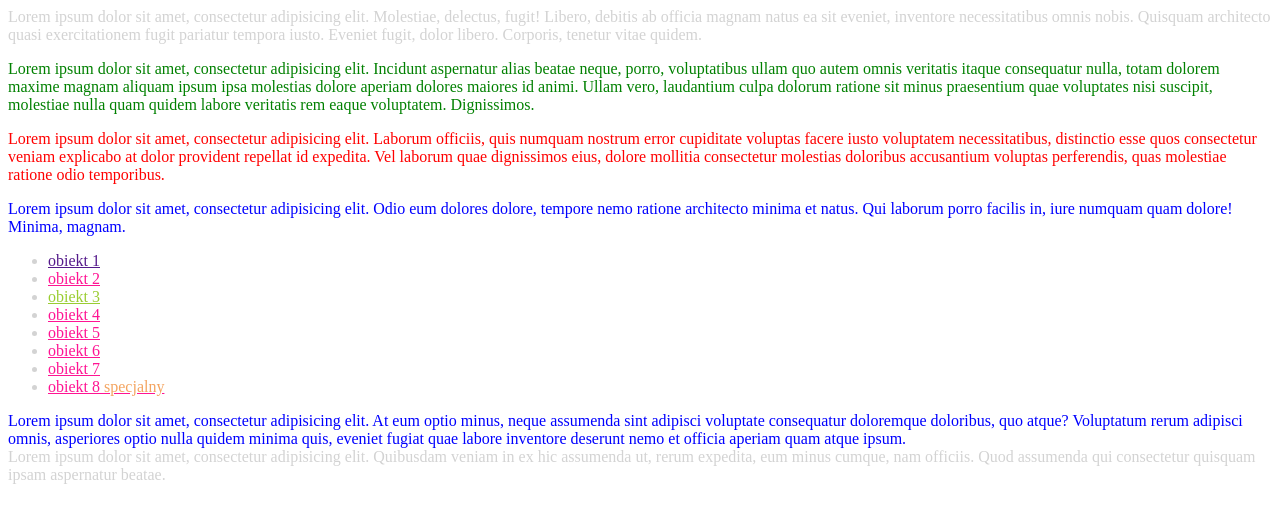
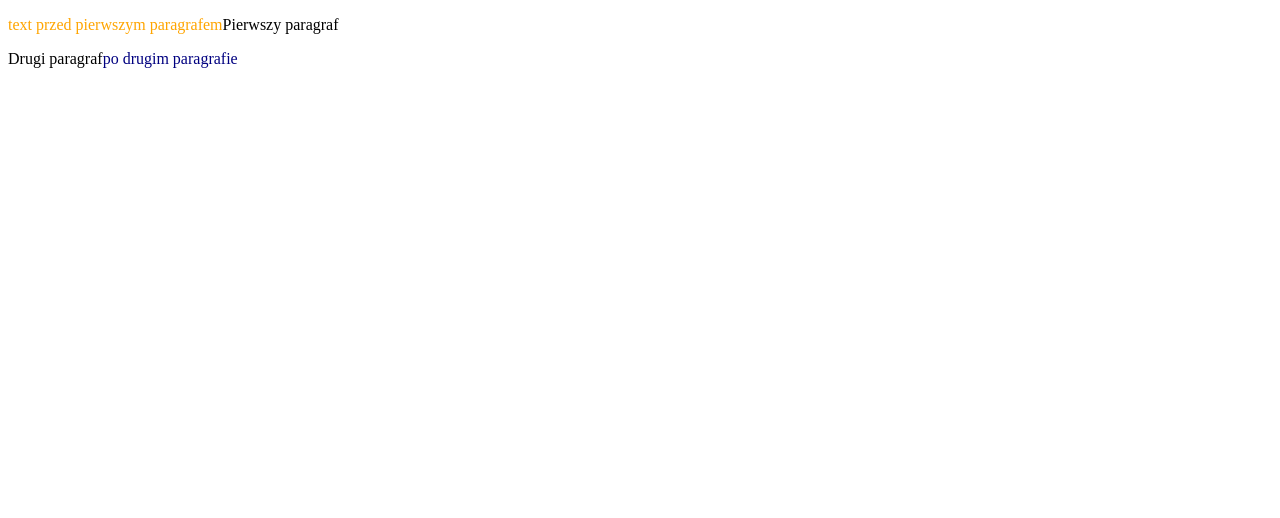
Before and after one commit to AdamSok/css3, a plain HTML site: page 2-pseudo-elementy/index.html in a window 1280 px wide. Drawn offline with Linux system fonts and the light colour scheme.

Commit message:
zrobion pseudo paragrafy

```diff
--- a/2-pseudo-elementy/css/style.css
+++ b/2-pseudo-elementy/css/style.css
@@ -1,28 +1,9 @@
-body{
-    color: lightgray
+#pierwszy::before{
+    content: "text przed pierwszym paragrafem";
+    color: orange
 }
 
-p{
-    color: green
+#drugi::after {
+    content: "po drugim paragrafie";
+    color: navy
 }
-
-#kasia{
-    color: red
-}
-
-.lorak{
-    color: blue
-}
-
-ul span {
-    color: sandybrown
-}
-
-li#pierwszy ~ li > a {
-    color: deeppink
-}
-
-
-li#drugi+li > a {
-    color: yellowgreen
-}
--- a/2-pseudo-elementy/index.html
+++ b/2-pseudo-elementy/index.html
@@ -6,37 +6,12 @@
     <meta http-equiv="X-UA-Compatible" content="ie=edge">
     <title>podstawowe selektory</title>
     <link rel="stylesheet" href="css/style.css">
+
 </head>
 <body>
-    Lorem ipsum dolor sit amet, consectetur adipisicing elit. Molestiae, delectus, fugit! Libero, debitis ab officia magnam natus ea sit eveniet, inventore necessitatibus omnis nobis. Quisquam architecto quasi exercitationem fugit pariatur tempora iusto. Eveniet fugit, dolor libero. Corporis, tenetur vitae quidem.
-
-   <p>
-       Lorem ipsum dolor sit amet, consectetur adipisicing elit. Incidunt aspernatur alias beatae neque, porro, voluptatibus ullam quo autem omnis veritatis itaque consequatur nulla, totam dolorem maxime magnam aliquam ipsum ipsa molestias dolore aperiam dolores maiores id animi. Ullam vero, laudantium culpa dolorum ratione sit minus praesentium quae voluptates nisi suscipit, molestiae nulla quam quidem labore veritatis rem eaque voluptatem. Dignissimos.
-   </p>
-
-   <p id="kasia">
-       Lorem ipsum dolor sit amet, consectetur adipisicing elit. Laborum officiis, quis numquam nostrum error cupiditate voluptas facere iusto voluptatem necessitatibus, distinctio esse quos consectetur veniam explicabo at dolor provident repellat id expedita. Vel laborum quae dignissimos eius, dolore mollitia consectetur molestias doloribus accusantium voluptas perferendis, quas molestiae ratione odio temporibus.
-   </p>
-
-   <p class="lorak">
-       Lorem ipsum dolor sit amet, consectetur adipisicing elit. Odio eum dolores dolore, tempore nemo ratione architecto minima et natus. Qui laborum porro facilis in, iure numquam quam dolore! Minima, magnam.
-   </p>
-
-   <ul>
-       <li id="pierwszy"><a href="">obiekt 1</a></li>
-       <li id=drugi><a href="">obiekt 2</a></li>
-       <li><a href="">obiekt 3</a></li>
-       <li><a href="">obiekt 4</a></li>
-       <li><a href="">obiekt 5</a></li>
-       <li><a href="">obiekt 6</a></li>
-       <li><a href="">obiekt 7</a></li>
-       <li><a href="">obiekt 8 <span>specjalny</span></a></li>
-   </ul>
-
-   <div class="lorak">
-       Lorem ipsum dolor sit amet, consectetur adipisicing elit. At eum optio minus, neque assumenda sint adipisci voluptate consequatur doloremque doloribus, quo atque? Voluptatum rerum adipisci omnis, asperiores optio nulla quidem minima quis, eveniet fugiat quae labore inventore deserunt nemo et officia aperiam quam atque ipsum.
-   </div>
-
-   Lorem ipsum dolor sit amet, consectetur adipisicing elit. Quibusdam veniam in ex hic assumenda ut, rerum expedita, eum minus cumque, nam officiis. Quod assumenda qui consectetur quisquam ipsam aspernatur beatae.
+    <div>
+        <p id="pierwszy">Pierwszy paragraf</p>
+        <p id="drugi">Drugi paragraf</p>
+    </div>
 </body>
 </html>
```
